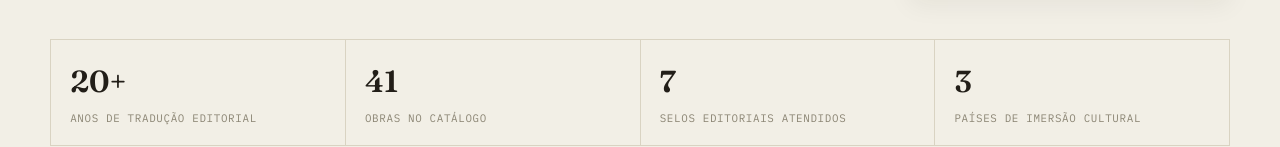
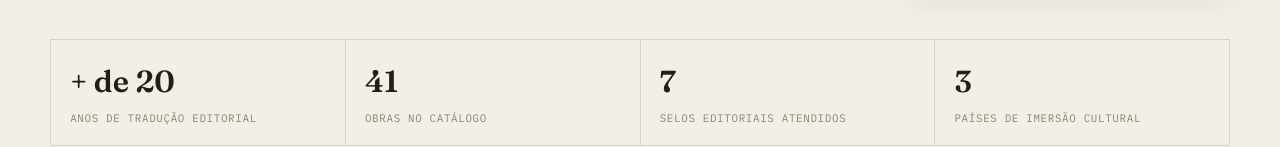
Before and after one commit to wfcassemiro/luis-fragoso-portfolio, a plain HTML site: page index.html in a window 1280 px wide. Shown: the part 653-800 px from the top of the page. Drawn offline with Linux system fonts and the light colour scheme.

Commit message:
Update stat text for editorial translation years

```diff
--- a/index.html
+++ b/index.html
@@ -542,7 +542,7 @@
     </div>
 
     <div class="stats">
-      <div class="stat"><div class="n">20+</div><div class="d">Anos de tradução editorial</div></div>
+      <div class="stat"><div class="n">+ de 20</div><div class="d">Anos de tradução editorial</div></div>
       <div class="stat"><div class="n">41</div><div class="d">Obras no catálogo</div></div>
       <div class="stat"><div class="n">7</div><div class="d">Selos editoriais atendidos</div></div>
       <div class="stat"><div class="n">3</div><div class="d">Países de imersão cultural</div></div>
```
